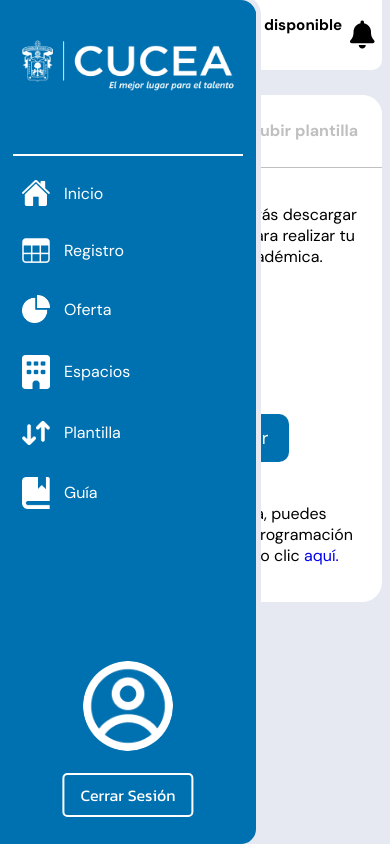
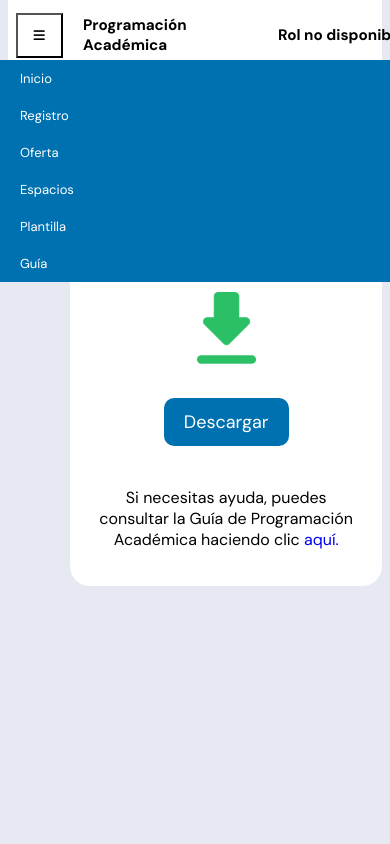
Before and after one commit to UrieloGD/CUCEA-PA, a PHP site: page /plantilla.php in a window 390 px wide; the page is wider, and only the part inside the window is pictured. Run offline with PHP 8.4, Linux system fonts and the light colour scheme; the visitor is signed in with stand-in values (Sample User, id 1); data that the repository does not hold is empty.

Commit message:
Se añadió navbar para versiones móviles y resoluciones de pantallas pequeñas

```diff
--- a/CSS/header.css
+++ b/CSS/header.css
@@ -1,6 +1,5 @@
 
 /* CSS header y background del body y generales*/
-
 * {
     font-family: 'Dm Sans', sans-serif;
     /* evita que se arrastren las imagenes de toda la pagina */
@@ -156,6 +155,75 @@ body {
     border: 2px solid rgb(255, 255, 117);
 }
 
+
+/* Alinear contenidos del navbar */
+.header-content {
+    display: flex;
+    align-items: center;
+    padding: 0 2vw; /* Ajusta el espaciado horizontal según sea necesario */
+  }
+
+  .titulo {
+    margin-left: 10px; /* Ajusta el margen izquierdo según sea necesario */
+    display: flex;
+    align-items: center;
+  }
+
+
+/* Estilos para el menú hamburguesa */
+
+/*Estilo del boton del menu*/
+.menu-toggle {
+    display: none;
+    /*border: none;*/
+    outline: none;
+    padding: 14px 16px;
+    background-color: inherit;
+    font: inherit;
+    margin: 0;
+    cursor: pointer;
+  }
+
+.mobile-menu {
+    display: none; /* Oculta el navbar vertical por defecto */
+    position: absolute;
+    top: 60px; /* Ajusta la posición superior según sea necesario */
+    left: 0;
+    width: 100%; /* Ajusta el ancho del navbar vertical según sea necesario */
+    background-color: #0071B0;
+    border-right: 1px solid #ccc; /* Agrega un borde derecho para separar del contenido */
+    z-index: 99; /* Asegura que esté sobre otros elementos */
+
+}
+
+.mobile-menu a {
+    color: white;
+}
+
+.menu-list {
+    padding: 10px 20px;
+    color: white; /* Color de texto por defecto */
+    background-color: #0071B0; /* Color de fondo por defecto */
+    transition: color 0.3s, background-color 0.3s; /* Agrega una transición suave */
+}
+
+.menu-list:hover {
+    color: #0071B0; /* Color de texto al pasar el mouse */
+    background-color: white; /* Color de fondo al pasar el mouse */
+}
+
+.mobile-menu ul {
+    list-style-type: none;
+    padding: 0;
+    margin: 0;
+}
+
+.mobile-menu li {
+    padding: 10px 20px;
+}
+
+
+
 @media screen and (max-width: 1400px) {
     /* Estilos para pantallas con ancho máximo de 768px */
     .header {
@@ -184,15 +252,52 @@ body {
 @media screen and (max-width: 768px) {
     /* Estilos para pantallas con ancho máximo de 768px */
     .header {
-        margin-left: 13vw;
+        margin-left: 2vw;
     }
     /* Aplica ajustes similares para otros elementos según sea necesario */
+
+      /* Menú hamburguesa al llegar a 576px */
+      .menu-toggle {
+        display: block;
+    }
+
+    .mobile-menu {
+        display: block; /* Ocultar el menú hamburguesa */
+        /* Agrega aquí los estilos para el menú hamburguesa */
+    }
+
+    .titulo {
+        display: flex;
+        align-items: center;
+    }
+
+    .titulo h3 {
+        margin-left: 10px;
+    }
+
 }
+
 
 @media screen and (max-width: 576px) {
     /* Estilos para pantallas con ancho máximo de 576px */
     .header {
+
+        margin-left: 2vw;
     /* la navbar se hara formato hamburgesa */
+    }
+
+    /* Menú hamburguesa al llegar a 576px */
+    .menu-toggle {
+        display: block;
+    }
+
+    .titulo {
+        display: flex;
+        align-items: center;
+    }
+
+    .titulo h3 {
+        margin-left: 10px;
     }
 
     /* Aplica ajustes similares para otros elementos según sea necesario */
--- a/CSS/navbar.css
+++ b/CSS/navbar.css
@@ -322,3 +322,22 @@ hr {
 #navbar:hover .logout-container {
     display: block; /* Muestra el botón de "Cerrar sesión" cuando se extiende la barra de navegación */
 }
+
+
+
+/*Responsividad del navbar*/
+
+@media screen and (max-width: 768px) { /*Esconde el navbar después de alcanzar una resolución de 768px */
+    #navbar {
+      display: none;
+    }
+
+    .menu-icon {
+      display: block;
+      position: fixed;
+      left: 20px;
+      top: 20px;
+      font-size: 24px;
+      cursor: pointer;
+    }
+  }
--- a/template/header.php
+++ b/template/header.php
@@ -35,6 +35,27 @@ if ($result->num_rows > 0) {
 
 <div class="container">
   <div class="header">
+  <div class="header-content"> <!-- Contenedor para alinear contenidos del header creo? -->
+
+  <!-- Icono Menú hamburguesa -->
+  <button class="menu-toggle">
+        <i class="fas fa-bars"></i>
+    </button>
+
+
+<!-- Menú hamburguesa -->
+  <div class="mobile-menu">
+    <ul>
+        <!-- Aquí agregar los mismos elementos del navbar actual -->
+        <li class="menu-list"><a href="./home.php">Inicio</a></li>
+        <li><a href="#">Registro</a></li>
+        <li><a href="#">Oferta</a></li>
+        <li><a href="#">Espacios</a></li>
+        <li><a href="./plantilla.php">Plantilla</a></li>
+        <li><a href="#">Guía</a></li>
+    </ul>
+  </div>
+
     <div class="titulo">
       <h3>Programación Académica</h3>
     </div>
@@ -60,6 +81,7 @@ if ($result->num_rows > 0) {
         <i id="notification-icon" class="fas fa-bell" style="font-size: 28px; color: black   ;"></i>
         <i id="calendar-icon" class="fas fa-calendar" style="font-size: 28px; color: black   ;"></i>
       </div>
+    </div>
     </div>
   </div>
 
@@ -114,4 +136,42 @@ if ($result->num_rows > 0) {
     notification4.textContent = 'Notificación 4';
     notification4.classList.add('advertencia'); // Agregar la clase 'advertencia' para notificaciones de advertencia (amarillo)
     notifications.appendChild(notification4);
+
+    //Java Script: Convierte "Programación Académica" a "PA"
+
+ /* window.addEventListener('resize', function() {
+    var titulo = document.querySelector('.titulo h3');
+    if (window.innerWidth <= 768) {
+      titulo.textContent = 'PA';
+    } else {
+      titulo.textContent = 'Programación Académica';
+    }
+  }); */
+
+  //Java Script: Convierte "Programación Académica" a "PA" alineado con menú hamburguesa
+
+  window.addEventListener('resize', function() {
+  var tituloContainer = document.querySelector('.titulo');
+  if (window.innerWidth <= 768) {
+    tituloContainer.innerHTML = '<h3>PA</h3>';
+  } else {
+    tituloContainer.innerHTML = '<h3>Programación Académica</h3>';
+  }
+});
+
+
+//Java Script: Click para el boton hamburguesa
+
+document.addEventListener('DOMContentLoaded', function() {
+    // Selecciona el botón del menú hamburguesa y el menú móvil
+    var menuToggle = document.querySelector('.menu-toggle');
+    var mobileMenu = document.querySelector('.mobile-menu');
+
+    // Agrega un evento clic al botón del menú hamburguesa
+    menuToggle.addEventListener('click', function() {
+        // Cambia la visibilidad del menú móvil al hacer clic en el botón
+        mobileMenu.style.display = mobileMenu.style.display === 'block' ? 'none' : 'block';
+    });
+});
+
   </script>
--- a/template/navbar.php
+++ b/template/navbar.php
@@ -25,10 +25,6 @@ if (!isset($_SESSION['email'])) {
 </head>
 
 <body>
-    <!-- Agrega un icono de menú -->
-    <div class="menu-icon">
-        <i class="fas fa-bars"></i>
-    </div>
     <nav id="navbar">
         <ul class="navbar-items flexbox-col">
             <li class="navbar-logo flexbox-left">
```
